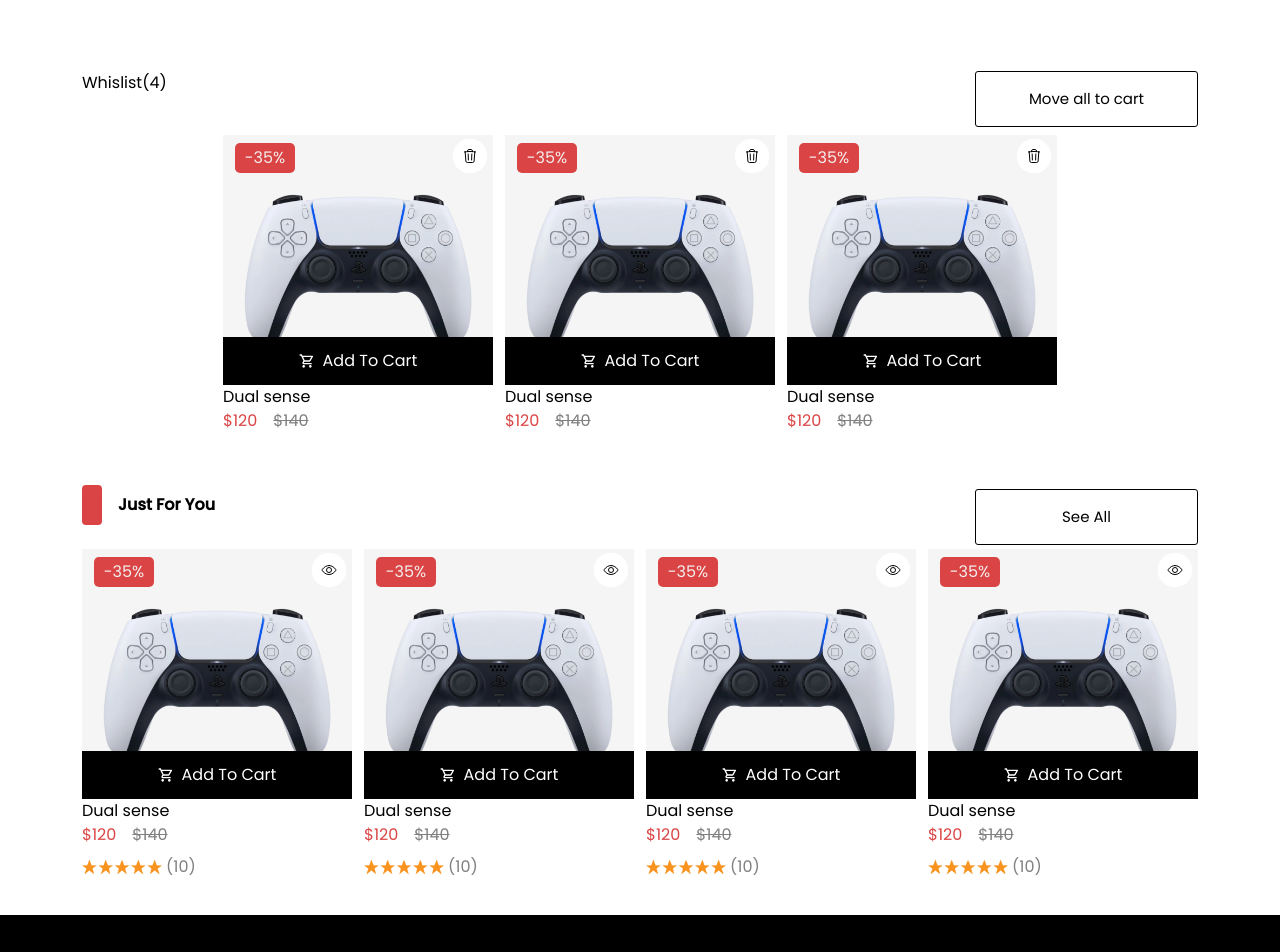
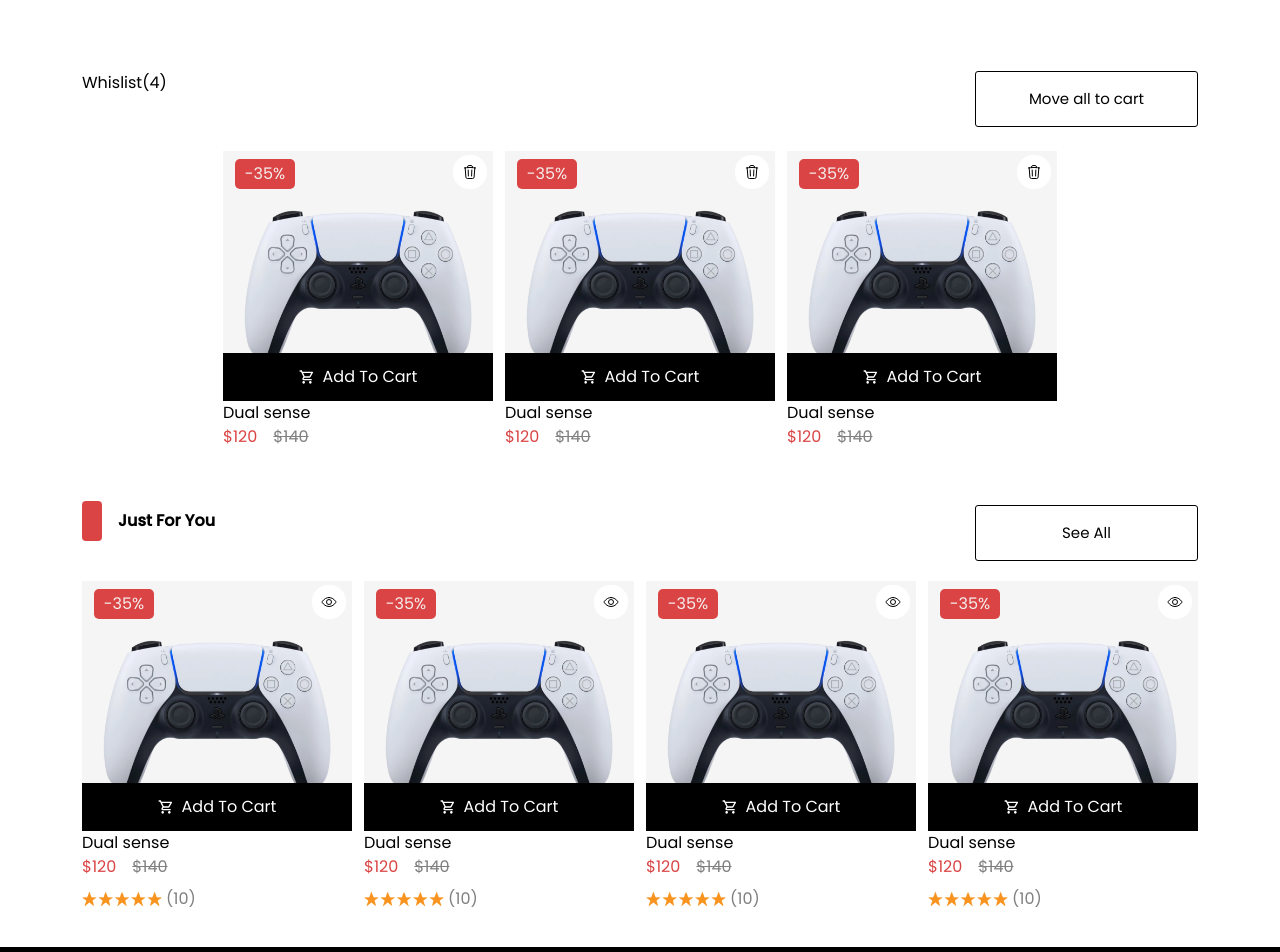
Before and after one commit to aryal31/Ecommerce-, a React (Vite) app: page /wishlist in a window 1280 px wide. Shown: the part 140-1092 px from the top of the page. Built offline with nearby package versions, Linux system fonts and the light colour scheme.

Commit message:
style: changes in whishlist page

```diff
--- a/src/Pages/Wishlistpage.jsx
+++ b/src/Pages/Wishlistpage.jsx
@@ -12,20 +12,19 @@ const Wishlistpage = () => {
         <div className="flex flex-col justify-center">
           <div className="flex justify-between">
             <p>Whislist(4)</p>
-            <Buttonwithoutline text='Move all to cart'/>
+            <Buttonwithoutline text='Move all to cart' className='p-3' />
           </div>
-          <div className="flex gap-3 flex-wrap justify-center items-center pt-2">
+          <div className="flex gap-3 flex-wrap justify-center items-center pt-2 mt-4">
           <ItemCardinWishlistSuggestion />
           <ItemCardinWishlistSuggestion />
           <ItemCardinWishlistSuggestion />
-
           </div>
           <div>
           <div className="flex justify-between items-center">
           <Heading date="just for you" textClr="text-black" />
-          <Buttonwithoutline text='See All'></Buttonwithoutline>
+          <Buttonwithoutline text='See All' className='py-3 px-6' ></Buttonwithoutline>
           </div>
-         <div className="flex gap-3 flex-wrap items-center justify-center">
+         <div className="flex gap-3 flex-wrap items-center justify-center mt-4">
          <Itemcardinwishlist />
          <Itemcardinwishlist />
          <Itemcardinwishlist />
```
